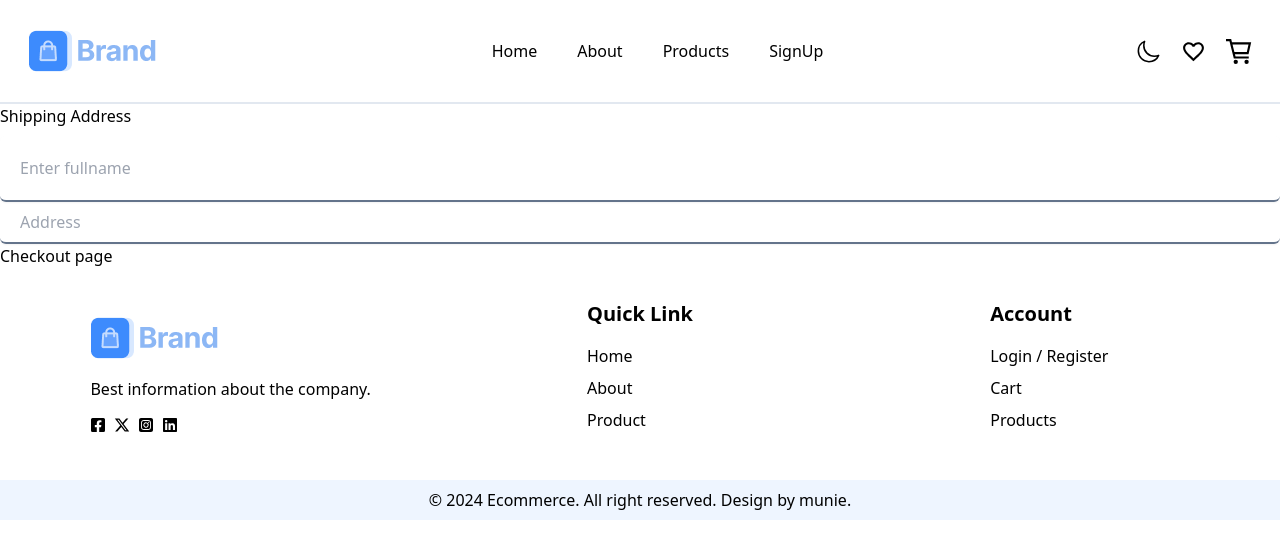
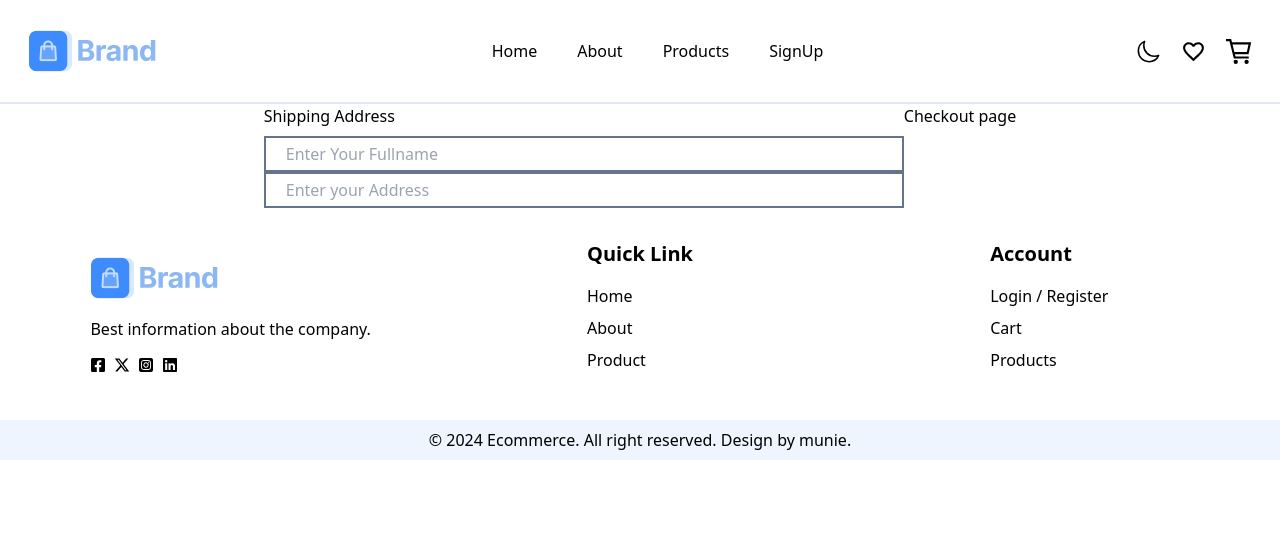
Before and after one commit to Muneerat/Ecommerce-Brand, a React (Vite) app: page /checkout in a window 1280 px wide. Shown: the top 558 px of the page. Built offline with nearby package versions, Linux system fonts and the light colour scheme; no server answers.

Commit message:
Add input for checkout

```diff
--- a/src/Components/Form/Input.jsx
+++ b/src/Components/Form/Input.jsx
@@ -1,4 +1,4 @@
-export default function FormInput({
+export default function Input({
     setData,
     className= '',
     type='text',
@@ -10,7 +10,7 @@ export default function FormInput({
 
         <input
             type={type}
-            className={`form-input py-1 px-4 outline-none border-none w-full block bg-inherit pl-5 pr-6  ${className}`}
+            className={`form-input py-1 px-4 outline-none w-full block bg-inherit pl-5 pr-6 border-slate-500 border-2  ${className}`}
             placeholder={placeholder}
             // onChange={(e) => setData(e.target.value)}
             {...props}
--- a/src/Pages/Checkout.jsx
+++ b/src/Pages/Checkout.jsx
@@ -1,18 +1,21 @@
 import React from 'react'
 import FormLabel from '../Components/Form/FormLabel'
 import FormInput from '../Components/Form/FormInput'
+import Input from '../Components/Form/Input'
 
 const Checkout = () => {
   return (
-    <div>
-      <div>
+    <div className='flex justify-center'>
+      <div className='w-3/6'>
         <h1>Shipping Address</h1>
         <div className='h-2 w-10'></div>
         {/* <FormLabel > */}
-        <FormInput placeholder="Enter fullname" className='border my-3'/>
-        <FormInput placeholder="Address"/>
+        {/* <FormInput placeholder="Enter fullname" className='border my-3'/>
+        <FormInput placeholder="Address"/> */}
+        <Input placeholder="Enter Your Fullname" />
+        <Input placeholder="Enter your Address" />
       </div>
-      <h2>Checkout page</h2>
+      <div>Checkout page</div>
     </div>
   )
 }
```
